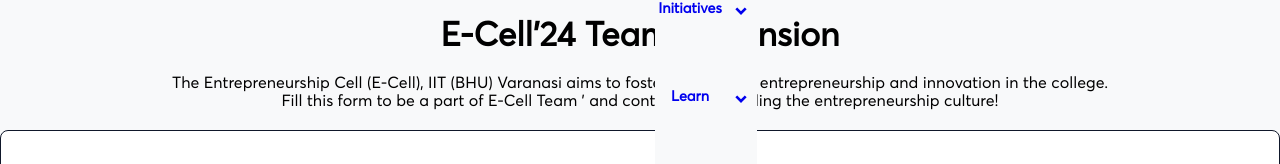
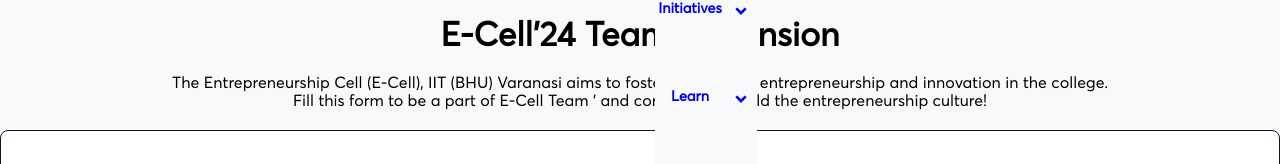
Before and after one commit to ecelliitbhu/ecell-website-new, a Next.js app: page /forms/team_expansion_2024 in a window 1280 px wide. Shown: the part 121-285 px from the top of the page. Built offline with nearby package versions, Linux system fonts and the light colour scheme; no server answers; the database is empty.

Commit message:
Update index.js

```diff
--- a/pages/forms/team_expansion_2024/index.js
+++ b/pages/forms/team_expansion_2024/index.js
@@ -48,7 +48,7 @@ export default function Contacts() {
               college.
               <br /> Fill this form to be a part of
               E-Cell Team &apos; and contribute
-              to building the entrepreneurship culture!
+              to build the entrepreneurship culture!
             </p>
           </Row>
           <Row>
```
